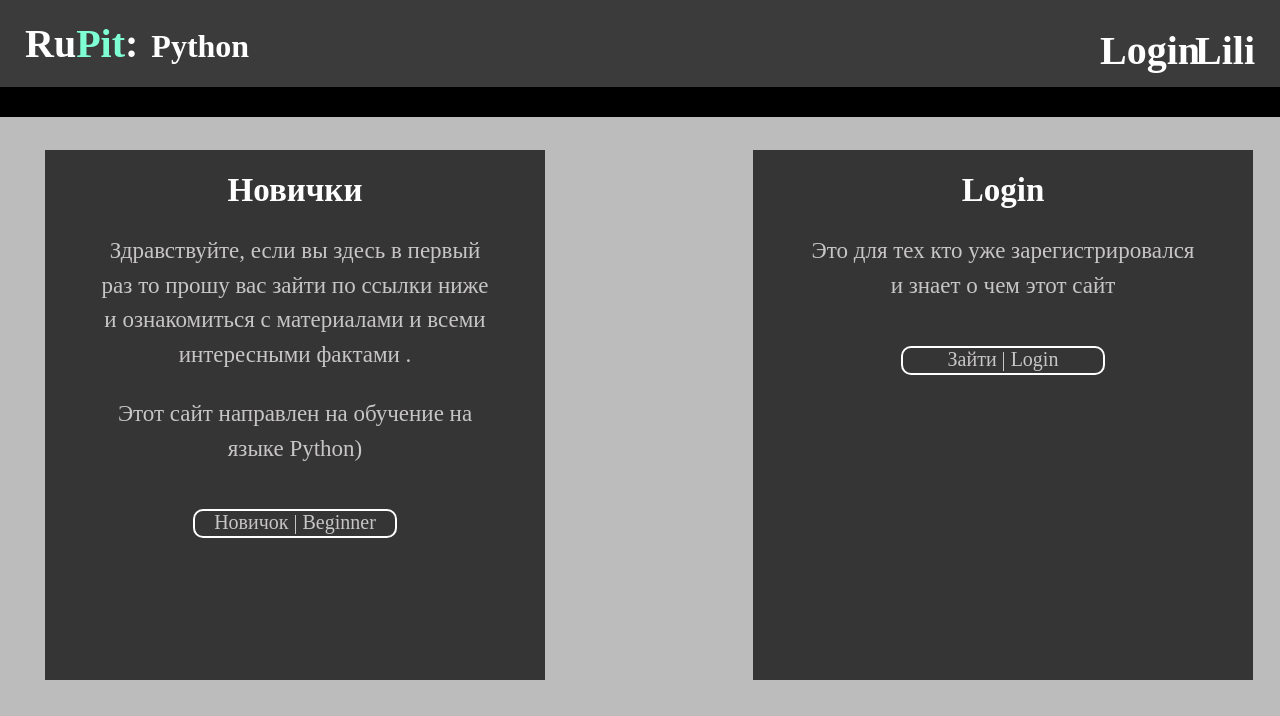
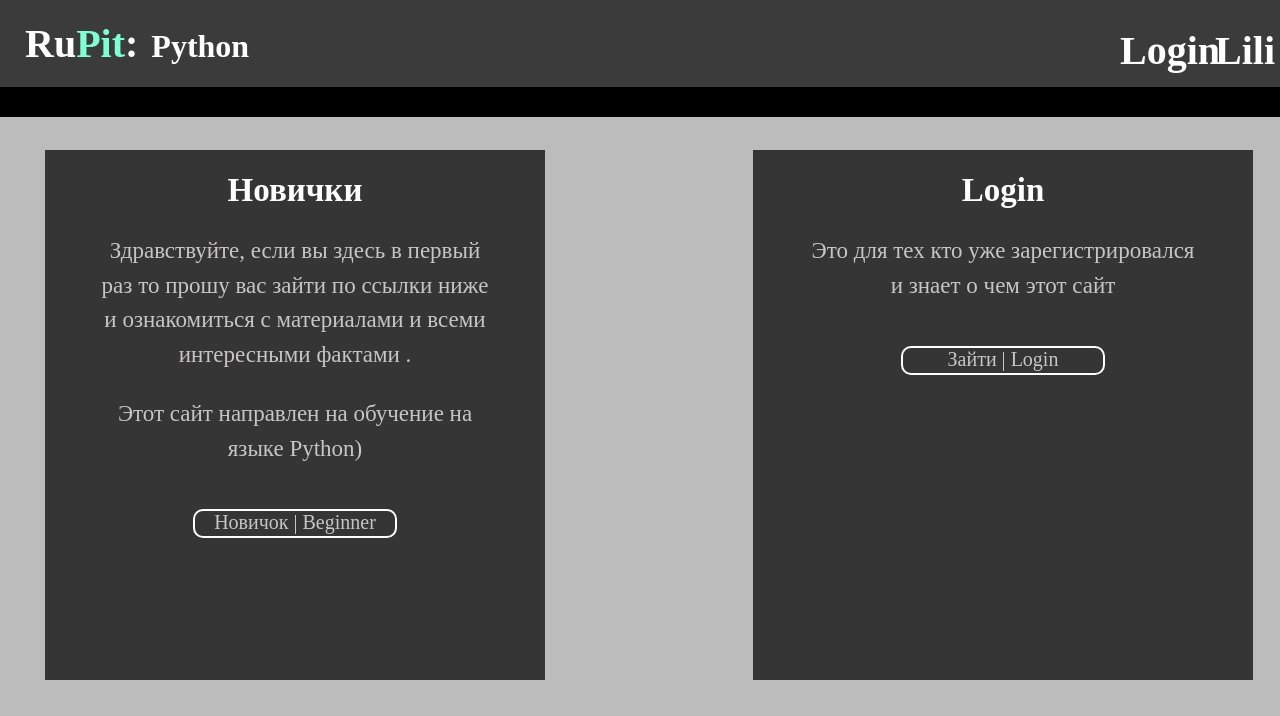
Before and after one commit to Ryslan271/Rupit-mail-media, a Flask app: page / in a window 1280 px wide. Shown: the top 716 px of the page. Run offline with Flask 2, Linux system fonts and the light colour scheme.

Commit message:
Update css.css

```diff
--- a/RuPit/1one-master/2020.02.19-part2-master/static/css.css
+++ b/RuPit/1one-master/2020.02.19-part2-master/static/css.css
@@ -2,7 +2,7 @@
     margin-top: 0;
     width: auto;
     background-color: rgb(59, 59, 59);
-    max-width: 1300px;
+    min-width: 1300px;
 }
 
 #header h1 {
```
